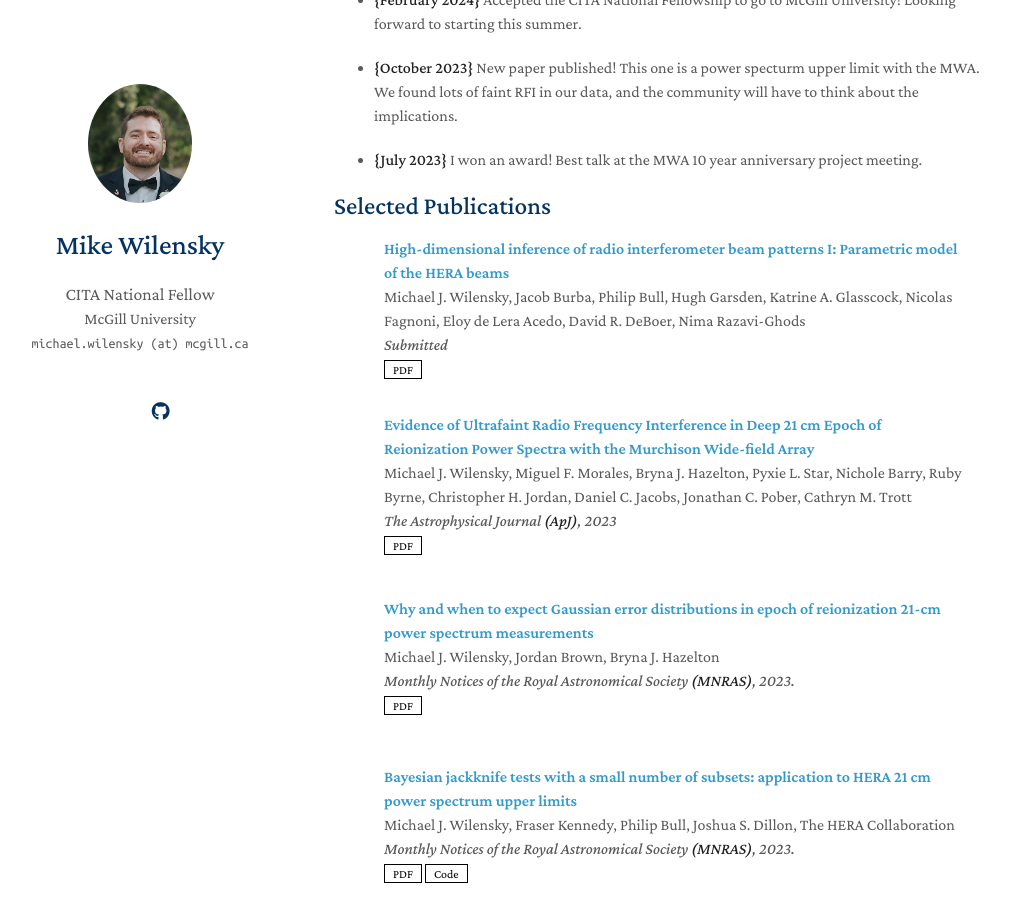
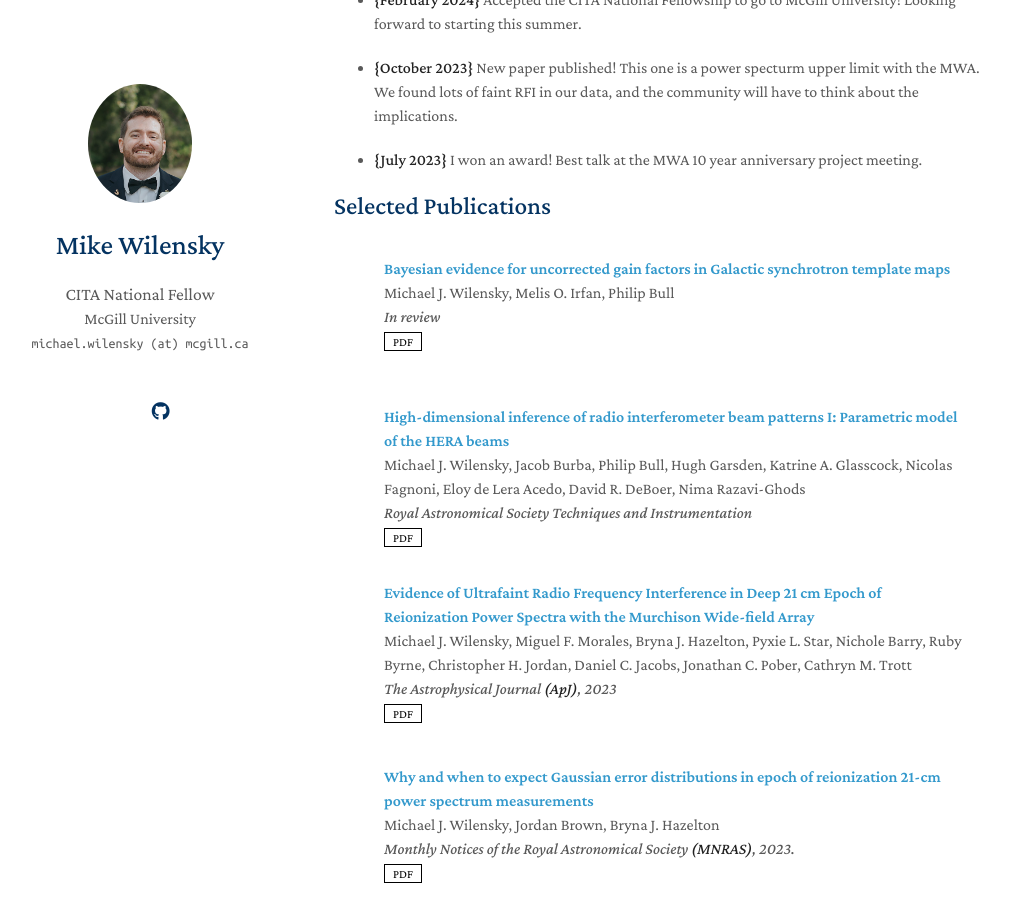
Before and after one commit to mwilensky768/mwilensky768.github.io, a Jekyll site: the page built from index.md, in a window 1280 px wide and 900 px high, scrolled down 690 px. Shown: the whole window, without its empty margins (136-1146 px from the left). Built offline with Jekyll 4.4.1, drawn with Linux system fonts in a browser that asks for light colours; nearby versions of some CDN libraries; a style sheet for code colours, icons or effects is not loaded; our own code applies the rules of GitHub Pages for plain Markdown files.

Commit message:
Update publications

```diff
--- a/_data/publications.yml
+++ b/_data/publications.yml
@@ -1,8 +1,13 @@
 main:
+
+  - title: "Bayesian evidence for uncorrected gain factors in Galactic synchrotron template maps"
+    authors: Michael J. Wilensky, Melis O. Irfan, Philip Bull
+    conference: In review
+    pdf: https://arxiv.org/pdf/2409.06770
 
   - title: "High-dimensional inference of radio interferometer beam patterns I: Parametric model of the HERA beams"
     authors: Michael J. Wilensky, Jacob Burba, Philip Bull, Hugh Garsden, Katrine A. Glasscock, Nicolas Fagnoni, Eloy de Lera Acedo, David R. DeBoer, Nima Razavi-Ghods
-    conference: Submitted
+    conference: Royal Astronomical Society Techniques and Instrumentation
     pdf: https://arxiv.org/pdf/2403.13769.pdf
 
   - title: Evidence of Ultrafaint Radio Frequency Interference in Deep 21 cm Epoch of Reionization Power Spectra with the Murchison Wide-field Array
```
